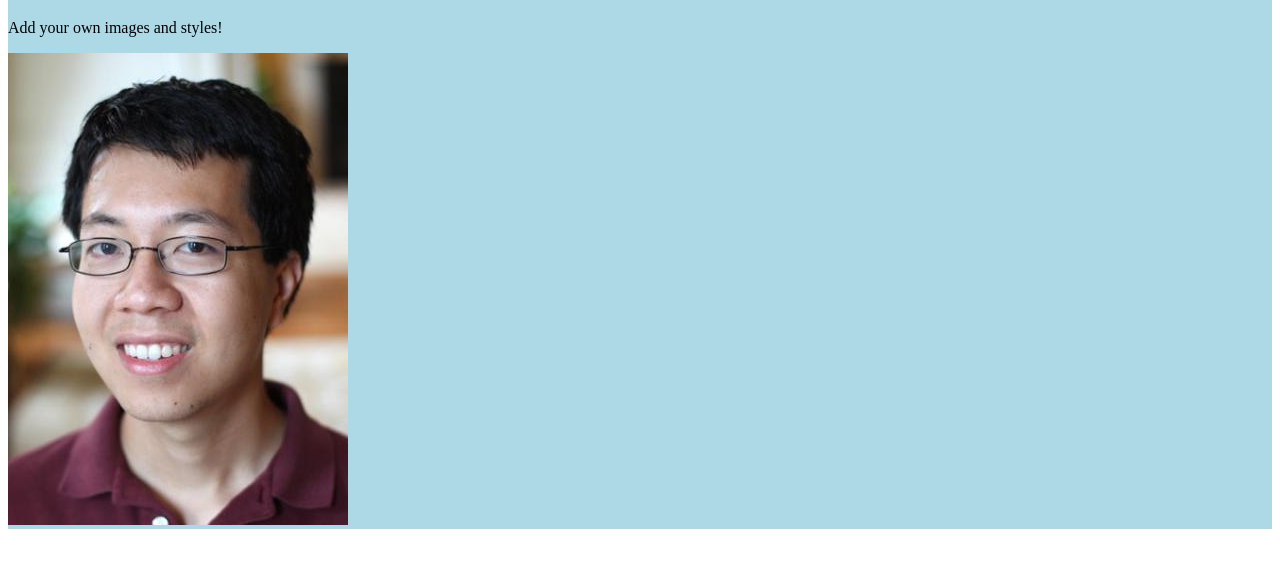
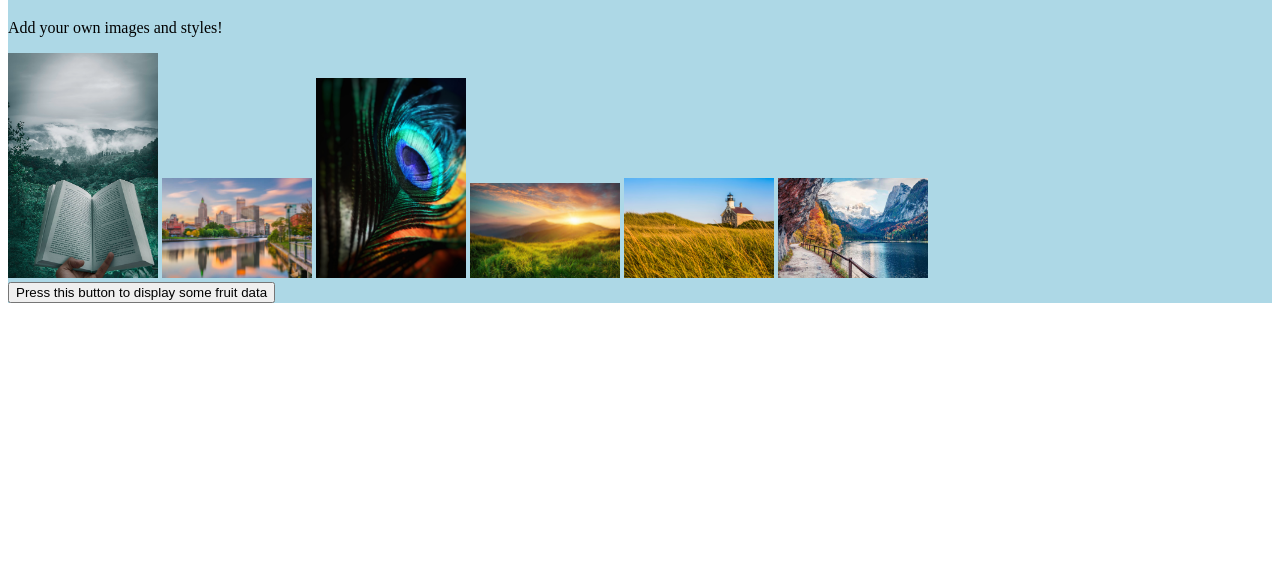
Before and after one commit to kaxzq/studio3, a plain HTML site: page index.html in a window 1280 px wide. Shown: the part 61-628 px from the top of the page. Drawn offline with Linux system fonts and the light colour scheme.

Commit message:
studio3,9-27

```diff
--- a/app.js
+++ b/app.js
@@ -30,9 +30,20 @@ const updatePage = async () => {
 
   // TODO: Use either `map` and/or `filter` to extract some data from the array of fruit objects
   // For example, find "name of all fruits whose sugar > 15",
+  const filterArray = fruitsArray.filter((item) => {
+    return item.nutritions.sugar > 15;
+  });
+  const fruits = filterArray.map((item) => {return item.name});
+  console.log(fruits);
+  var allF = "";
+  fruits.forEach(fruit => allF += fruit);
 
   // TODO: Create a new HTML element to display your data
-
+  const newElement = document.createElement('div');
+  newElement.innerHTML = allF;
+  // Append the new element to an existing part of the webpage
+  const existingElement = document.getElementById('cs1300-gallery');
+  existingElement.append(newElement);
   // TODO: Append your new element to the page
 
 }
--- a/index.html
+++ b/index.html
@@ -15,12 +15,20 @@
       <p>Add your own images and styles!</p>
 
       <!-- TODO: PART I Add your own images and use CSS flex to make sure they work on different screen sizes -->
-      <div class="gallery-container">
-        <img class="gallery-item" src="./assets/jeff.jpg" alt="jeff watching u">
-      </div>
+      <display: flex>
+        <div class="gallery-container">
+          <img class="gallery-item" src="./assets/image1.jpeg" alt="img1" >
+          <img class="gallery-item" src="./assets/image2.jpeg" alt="img2">
+          <img class="gallery-item" src="./assets/image3.jpeg" alt="img3">
+          <img class="gallery-item" src="./assets/image4.jpeg" alt="img4">
+          <img class="gallery-item" src="./assets/image5.avif" alt="img5">
+          <img class="gallery-item" src="./assets/image6.jpeg" alt="img6">
+        </div>
+      </display>
+
 
       <!-- TODO: PART II Uncomment the line below, and hook up this button to display data from an API -->
-      <!-- <button onclick="updatePage()">Press this button to display some fruit data</button> -->
+      <button onclick="updatePage()">Press this button to display some fruit data</button>
     </div>
   </body>
 
--- a/styles.css
+++ b/styles.css
@@ -5,9 +5,9 @@
 /* Uncomment below if images are way too big.
 Selects all image tags and makes them 500px;
  */
-/*img {*/
-/*  width: 500px;*/
-/*}*/
+img {
+  width: 150px;
+}
 
 .gallery-container {
   /* TODO add styles (hint: use flex!) https://www.w3schools.com/cssref/ */
```
Also changed, not shown: assets/image1.jpeg (added), assets/image2.jpeg (added), assets/image3.jpeg (added), assets/image4.jpeg (added), assets/image5.avif (added), assets/image6.jpeg (added), 1 other file.
